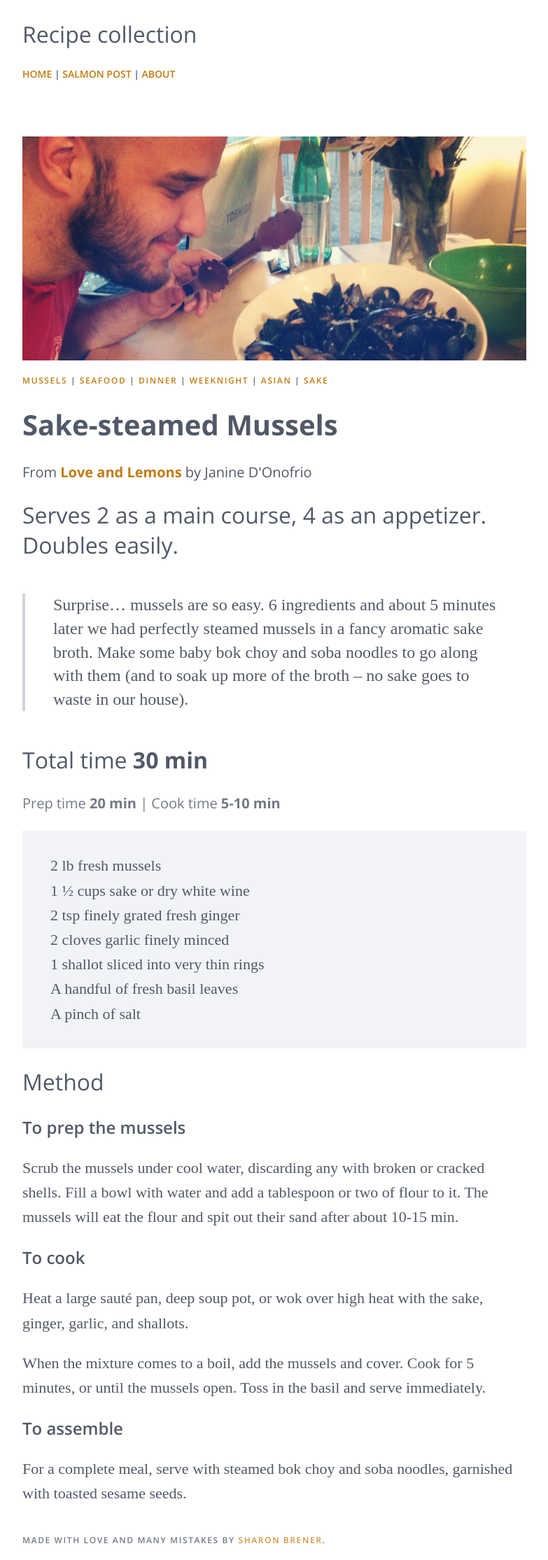
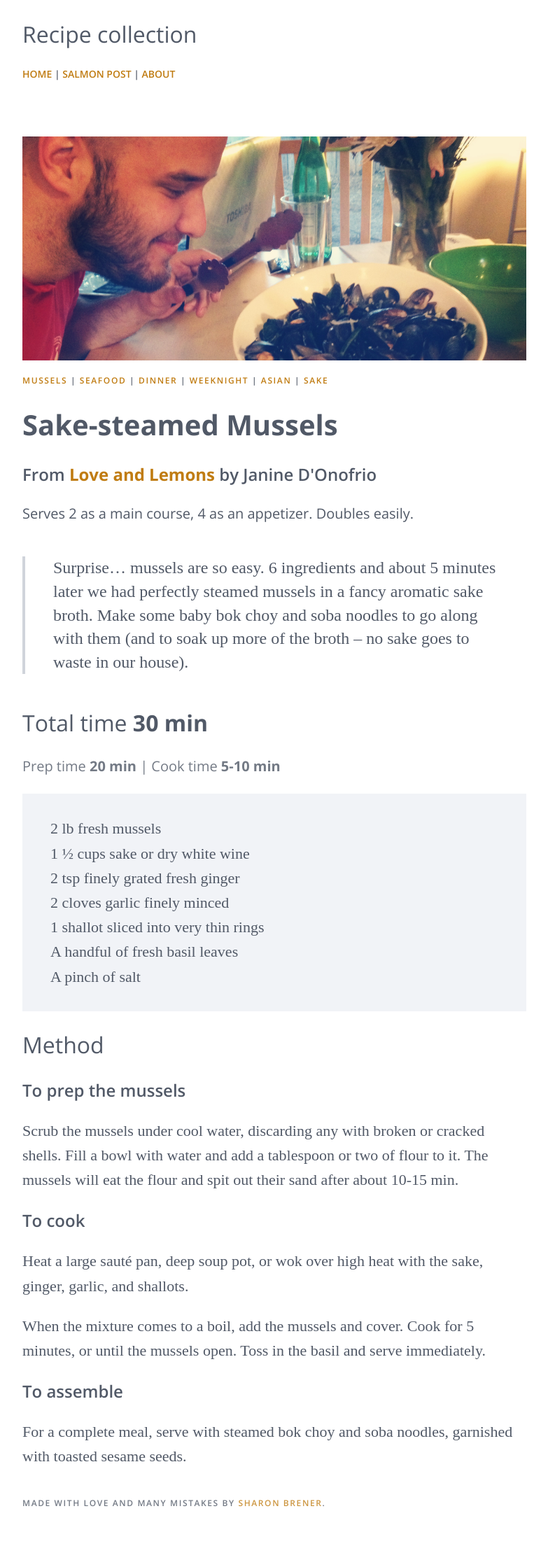
Before and after one commit to scottgallant/recipe-collection, a Jekyll site: the page built from _posts/2017-01-07-sake-steamed-mussels.md, in a window 1280 px wide. Shown: the whole page at 70% size, without its empty margins (248-1031 px from the left). Built offline with Jekyll 4.4.1, drawn with Linux system fonts in a browser that asks for light colours; some web fonts are replaced; after the commit the page ends 2176 px from its top, so only the background shows below that.

Commit message:
source to h3, yield to h4

```diff
--- a/_layouts/recipe.html
+++ b/_layouts/recipe.html
@@ -39,8 +39,8 @@
 
   <!-- Source and yield -->
 
-      <h4>From <strong><a href="{{ page.sourceURL }}">{{ page.source }}</a></strong> {{ page.sourceAuthor }}</h4>
-      <h2>{{ page.yield }}</h2>
+      <h3>From <strong><a href="{{ page.sourceURL }}">{{ page.source }}</a></strong> {{ page.sourceAuthor }}</h3>
+      <h4>{{ page.yield }}</h4>
 
   <!-- Author + personal quotes -->
 
```
